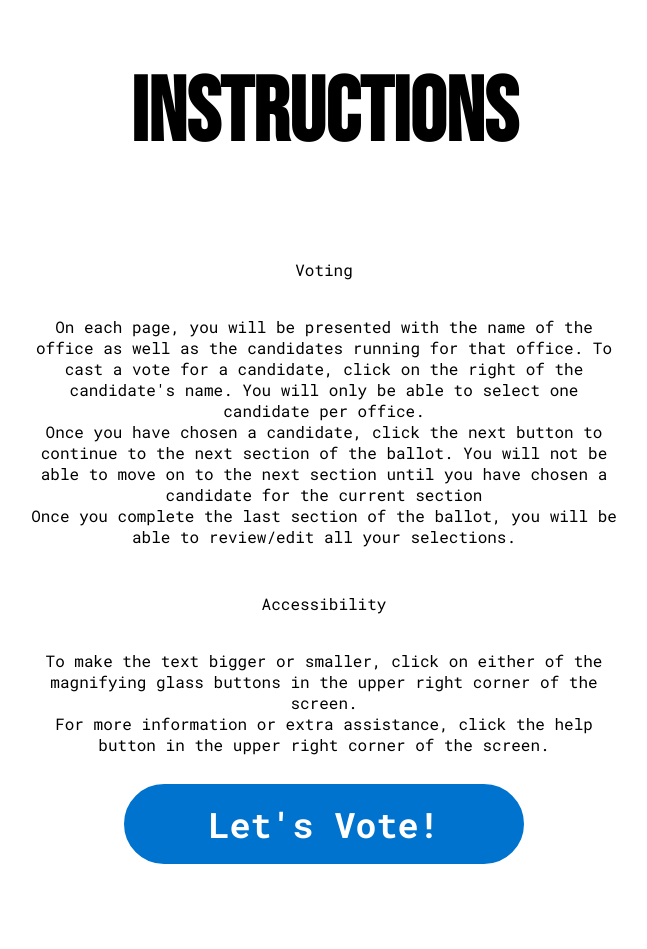
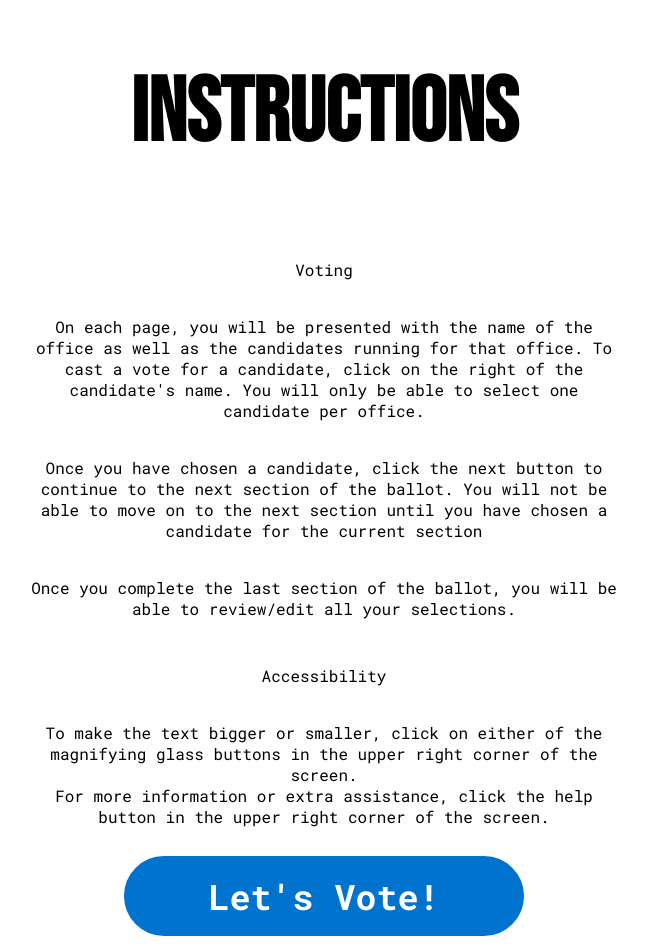
Before and after one commit to josegtrs/HCIProject, a React (Create React App) app in the folder hci/: page /instructions in a window 1280 px wide. Shown: the whole page, without its empty margins (316-963 px from the left). Before the commit the page ends 877 px from the top, so only its background shows below. Built offline with nearby package versions, Linux system fonts and the light colour scheme.

Commit message:
fixed formatting

```diff
--- a/hci/src/Components/LetsVote/Instructions.jsx
+++ b/hci/src/Components/LetsVote/Instructions.jsx
@@ -16,9 +16,13 @@ export const Instructions = () => {
         <p style={{}} className="instruction-sub-header"> Voting </p>
         <p className='instructions'>
             On each page, you will be presented with the name of the office as well as the candidates running for that office.
-            To cast a vote for a candidate, click on the right of the candidate's name. You will only be able to select one candidate per office.<br></br>
+            To cast a vote for a candidate, click on the right of the candidate's name. You will only be able to select one candidate per office.
+        </p>
+        <p className='instructions'>
             Once you have chosen a candidate, click the next button to continue to the next section of the ballot.
-            You will not be able to move on to the next section until you have chosen a candidate for the current section<br></br>
+            You will not be able to move on to the next section until you have chosen a candidate for the current section
+        </p>
+        <p className='instructions'>
             Once you complete the last section of the ballot, you will be able to review/edit all your selections.
 
         </p>
```
